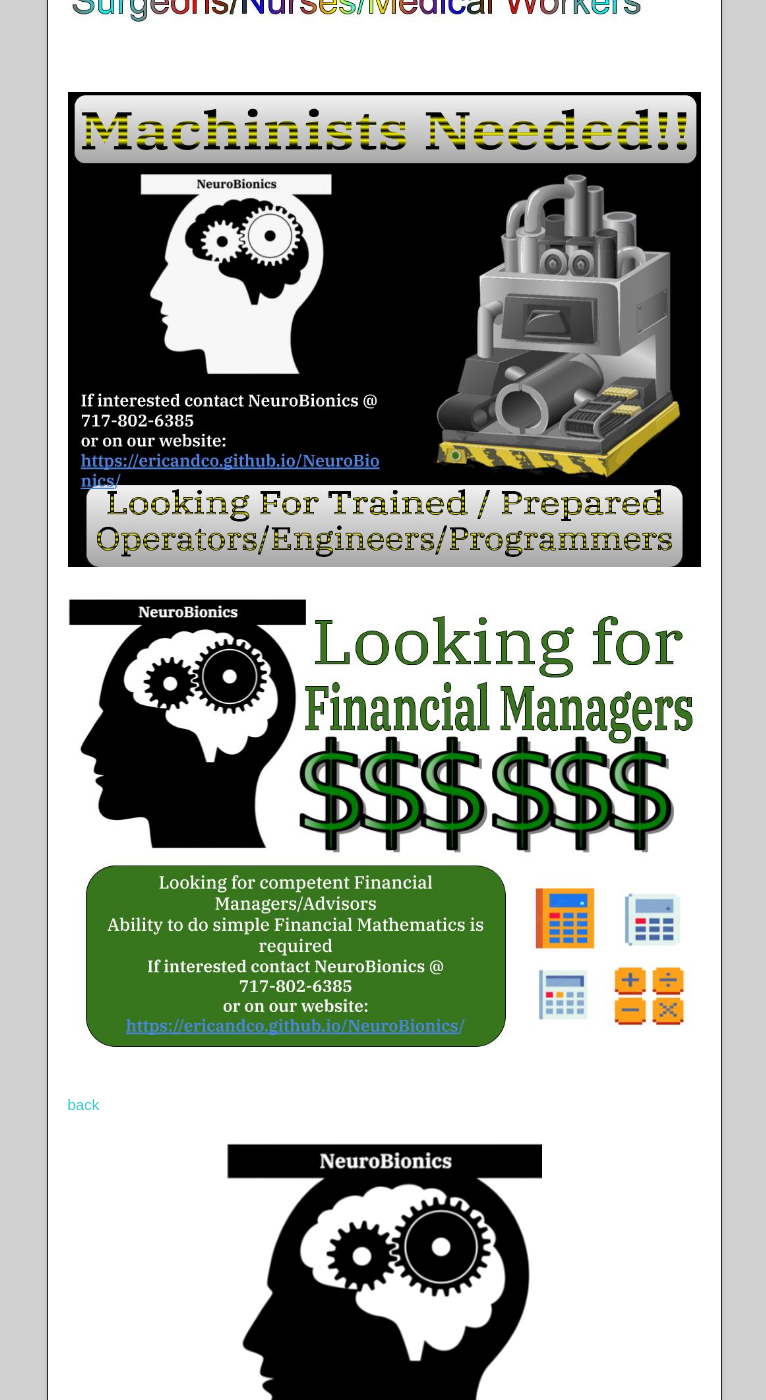
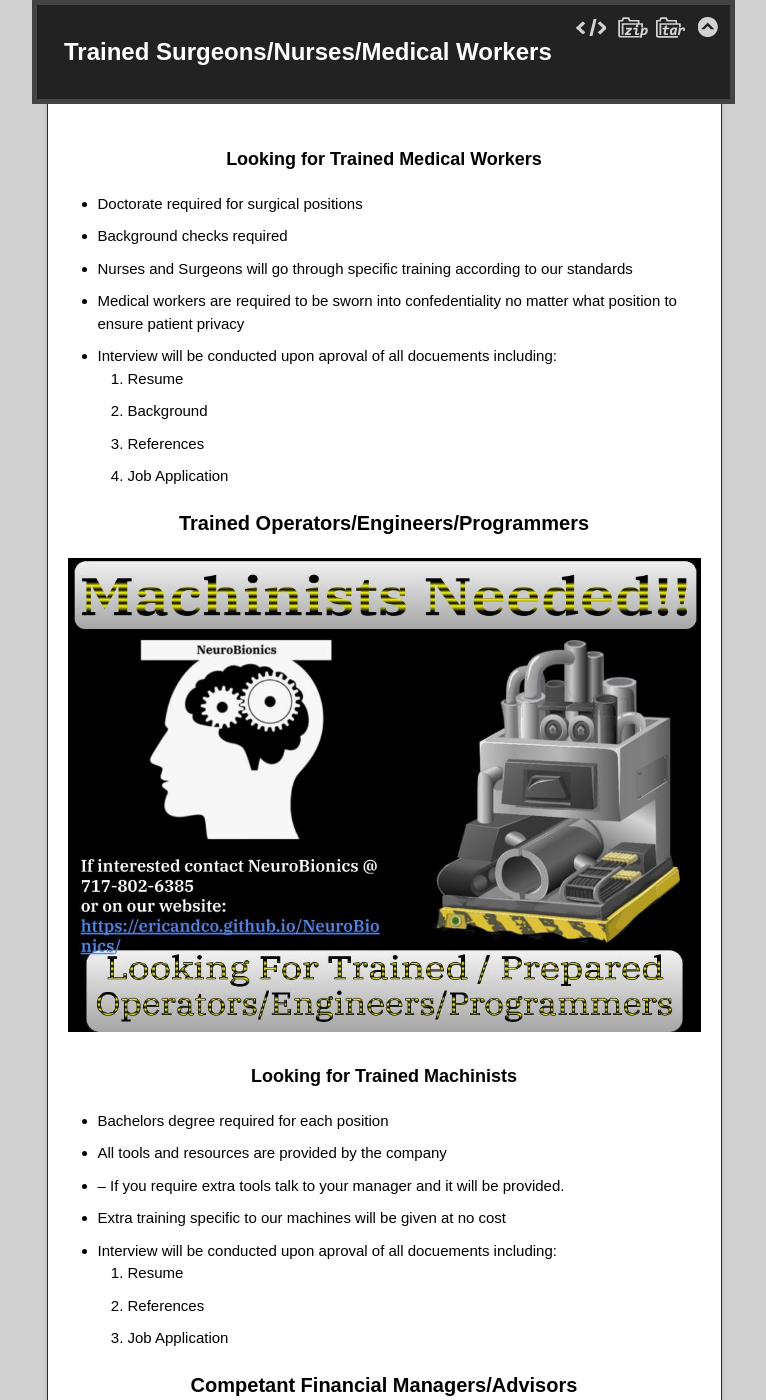
Before and after one commit to EricAndCo/NeuroBionics, a Jekyll site: the page built from Job-Listings.md, in a window 1280 px wide and 1400 px high, scrolled down 738 px. Shown: the whole window, without its empty margins (256-1022 px from the left). Built offline with Jekyll 4.4.1, drawn with Linux system fonts in a browser that asks for light colours; the repository's description, which GitHub fills in, is left out; our own code applies the rules of GitHub Pages for plain Markdown files; some of the changed text lies outside the part shown.

Commit message:
job listing and email updates

```diff
--- a/Job-Listings.md
+++ b/Job-Listings.md
@@ -4,13 +4,48 @@
 
 ## Job Listings
 
+### Trained Surgeons/Nurses/Medical Workers
 
 ![HW1](./HW1.jpg)
 
+#### Looking for Trained Medical Workers
+* Doctorate required for surgical positions
+* Background checks required
+* Nurses and Surgeons will go through specific training according to our standards
+* Medical workers are required to be sworn into confedentiality no matter what position to ensure patient privacy
+* Interview will be conducted upon aproval of all docuements including:
+1. Resume
+1. Background
+1. References
+1. Job Application
+
+### Trained Operators/Engineers/Programmers
+
 ![HW2](./HW2.jpg)
+
+#### Looking for Trained Machinists
+
+* Bachelors degree required for each position
+* All tools and resources are provided by the company
+* -- If you require extra tools talk to your manager and it will be provided.
+* Extra training specific to our machines will be given at no cost
+* Interview will be conducted upon aproval of all docuements including:
+1. Resume
+1. References
+1. Job Application
+
+### Competant Financial Managers/Advisors
 
 ![HW3](./HW3.jpg)
 
+#### Looking for Financial Managers
 
+* Must be able to complete basic financial mathematics
+* Criminal background checks required
+* Interview will be conducted upon aproval of all docuements including:
+1. Resume
+1. Background
+1. References
+1. Job Application
 
 [back](./)
```
Also changed, not shown: index.md (+2 -0 lines).
